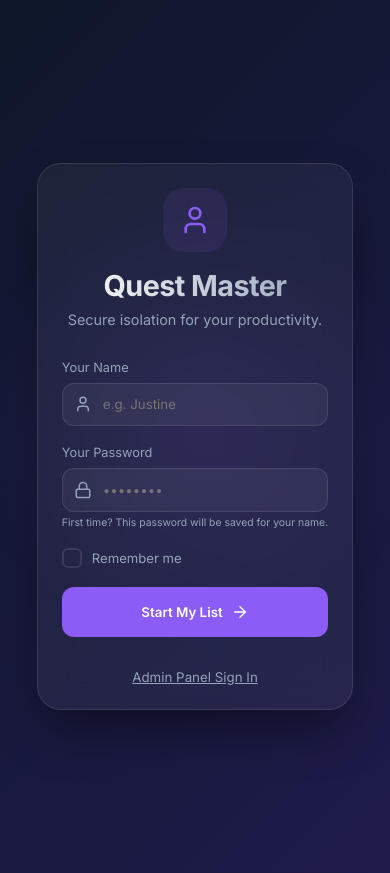
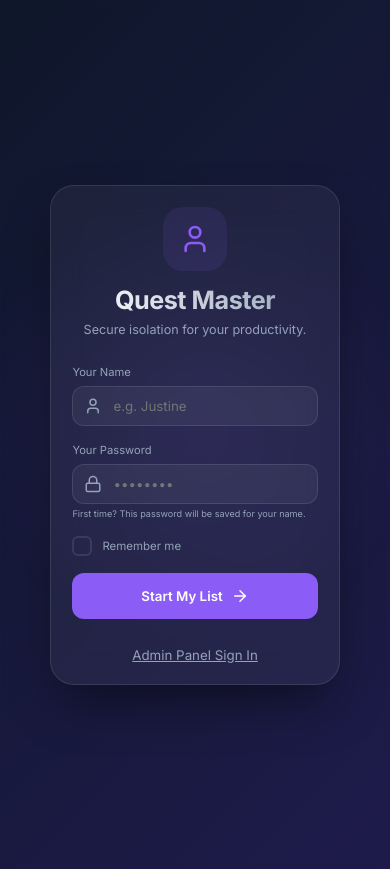
Before and after one commit to JustineBatuhan/Justine-Todo-list, a React (Vite) app: page / in a window 390 px wide. Built offline with nearby package versions, Linux system fonts and the light colour scheme.

Commit message:
feat: Add initial global, component, and responsive styling for the TO-DO application.

```diff
--- a/src/index.css
+++ b/src/index.css
@@ -29,6 +29,18 @@
 html {
   overflow-x: hidden;
   max-width: 100vw;
+  font-size: 16px;
+}
+
+/* Scale everything down proportionally on phones */
+@media (max-width: 430px) {
+  html { font-size: 14px; }
+}
+@media (max-width: 375px) {
+  html { font-size: 13px; }
+}
+@media (max-width: 360px) {
+  html { font-size: 12px; }
 }
 
 body {
@@ -43,6 +55,16 @@ body {
   padding: 2rem 1rem;
   overflow-x: hidden;
   animation: bgPulse 15s ease infinite alternate;
+}
+
+@media (max-width: 768px) {
+  body { padding: 1rem 0.5rem; }
+}
+@media (max-width: 430px) {
+  body { padding: 0.75rem 0.4rem; }
+}
+@media (max-width: 360px) {
+  body { padding: 0.5rem 0.3rem; }
 }
 
 @keyframes bgPulse {
@@ -66,13 +88,26 @@ body::before {
   width: 100%;
   max-width: 600px;
   min-width: 0;
-  padding: 2.5rem;
+  padding: 2rem;
   background: var(--glass-bg);
   backdrop-filter: blur(16px);
   -webkit-backdrop-filter: blur(16px);
   border: 1px solid var(--glass-border);
-  border-radius: 32px;
+  border-radius: 28px;
   box-shadow: 0 25px 50px -12px rgba(0, 0, 0, 0.6);
+}
+
+@media (max-width: 768px) {
+  .app-container { padding: 1.25rem 1rem; border-radius: 20px; max-width: 100%; }
+}
+@media (max-width: 430px) {
+  .app-container { padding: 1rem 0.85rem; border-radius: 18px; }
+}
+@media (max-width: 375px) {
+  .app-container { padding: 0.9rem 0.75rem; border-radius: 16px; }
+}
+@media (max-width: 360px) {
+  .app-container { padding: 0.8rem 0.65rem; border-radius: 14px; }
 }
 
 .header {
@@ -751,11 +786,24 @@ body::before {
   width: 100%;
   max-width: 900px;
   min-width: 0;
-  padding: 2.5rem;
+  padding: 2rem;
   background: var(--glass-bg);
   backdrop-filter: blur(12px);
-  border-radius: 32px;
+  border-radius: 28px;
   border: 1px solid var(--glass-border);
+}
+
+@media (max-width: 768px) {
+  .admin-container { padding: 1.25rem 1rem; border-radius: 20px; max-width: 100%; }
+}
+@media (max-width: 430px) {
+  .admin-container { padding: 1rem 0.85rem; border-radius: 18px; }
+}
+@media (max-width: 375px) {
+  .admin-container { padding: 0.9rem 0.75rem; border-radius: 16px; }
+}
+@media (max-width: 360px) {
+  .admin-container { padding: 0.8rem 0.65rem; border-radius: 14px; }
 }
 
 .admin-header {
```
